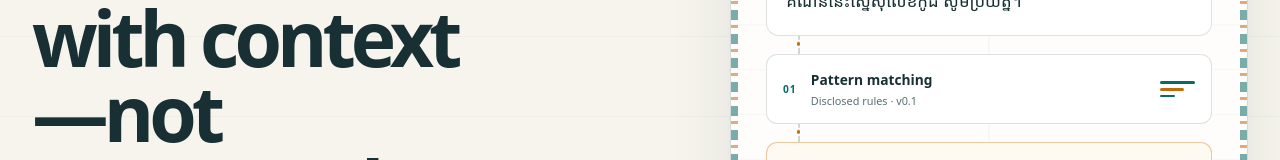
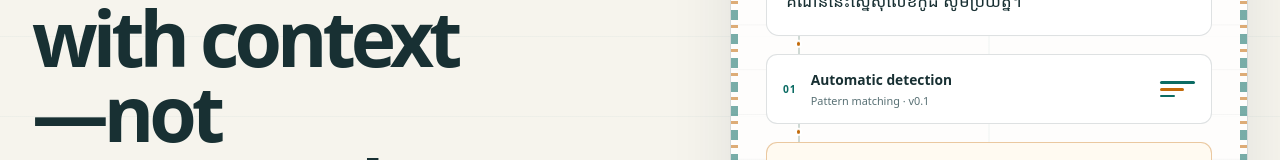
Before and after one commit to havbay/kcms-frontend, a React (Vite) app: page / in a window 1280 px wide. Shown: the part 444-604 px from the top of the page. Built offline with nearby package versions, Linux system fonts and the light colour scheme.

Commit message:
refactor: name the detection step, not the engine

```diff
--- a/src/app/App.tsx
+++ b/src/app/App.tsx
@@ -8,8 +8,8 @@ const copy = {
     description: 'Find harmful comments and scams faster. KCMS helps your team prioritize what needs attention, while humans decide every moderation action.',
     requestAccess: 'Request access', seeHow: 'See how it works',
     pathwayLabel: 'How a comment reaches human review', incoming: 'Facebook Page comment',
-    sampleComment: 'គណនីនេះស្នើសុំលេខកូដ សូមប្រយ័ត្ន។', pattern: 'Pattern matching',
-    patternDetail: 'Disclosed rules · v0.1', review: 'Needs human review',
+    sampleComment: 'គណនីនេះស្នើសុំលេខកូដ សូមប្រយ័ត្ន។', pattern: 'Automatic detection',
+    patternDetail: 'Pattern matching · v0.1', review: 'Needs human review',
     reviewDetail: 'Possible scam signal', human: 'Your team decides',
     humanDetail: 'Leave · Hide · Correct label', noAutomatic: 'No automatic moderation actions',
     facebook: 'Facebook comments', languageSupport: 'Khmer + Khmerlish', humanControlled: 'Human controlled',
@@ -105,8 +105,8 @@ const copy = {
     description: 'ស្វែងរកមតិយោបល់បង្កគ្រោះថ្នាក់ និងការបោកប្រាស់បានលឿនជាងមុន។ KCMS ជួយក្រុមរបស់អ្នកកំណត់អាទិភាព ខណៈមនុស្សជាអ្នកសម្រេចចិត្តលើសកម្មភាពគ្រប់យ៉ាង។',
     requestAccess: 'ស្នើសុំប្រើប្រាស់', seeHow: 'មើលរបៀបដំណើរការ',
     pathwayLabel: 'របៀបដែលមតិយោបល់ទៅដល់ការពិនិត្យដោយមនុស្ស', incoming: 'មតិយោបល់លើទំព័រ Facebook',
-    sampleComment: 'គណនីនេះស្នើសុំលេខកូដ សូមប្រយ័ត្ន។', pattern: 'ការផ្គូផ្គងលំនាំ',
-    patternDetail: 'ច្បាប់បង្ហាញច្បាស់ · v0.1', review: 'ត្រូវការមនុស្សពិនិត្យ',
+    sampleComment: 'គណនីនេះស្នើសុំលេខកូដ សូមប្រយ័ត្ន។', pattern: 'ការរកឃើញស្វ័យប្រវត្តិ',
+    patternDetail: 'ការផ្គូផ្គងលំនាំ · v0.1', review: 'ត្រូវការមនុស្សពិនិត្យ',
     reviewDetail: 'អាចជាសញ្ញាបោកប្រាស់', human: 'ក្រុមរបស់អ្នកជាអ្នកសម្រេច',
     humanDetail: 'ទុក · លាក់ · កែស្លាក', noAutomatic: 'គ្មានសកម្មភាពគ្រប់គ្រងដោយស្វ័យប្រវត្តិ',
     facebook: 'មតិយោបល់ Facebook', languageSupport: 'ខ្មែរ + Khmerlish', humanControlled: 'គ្រប់គ្រងដោយមនុស្ស',
```
Also changed, not shown: 2 other files (tests, documents, lock files or other folders).
